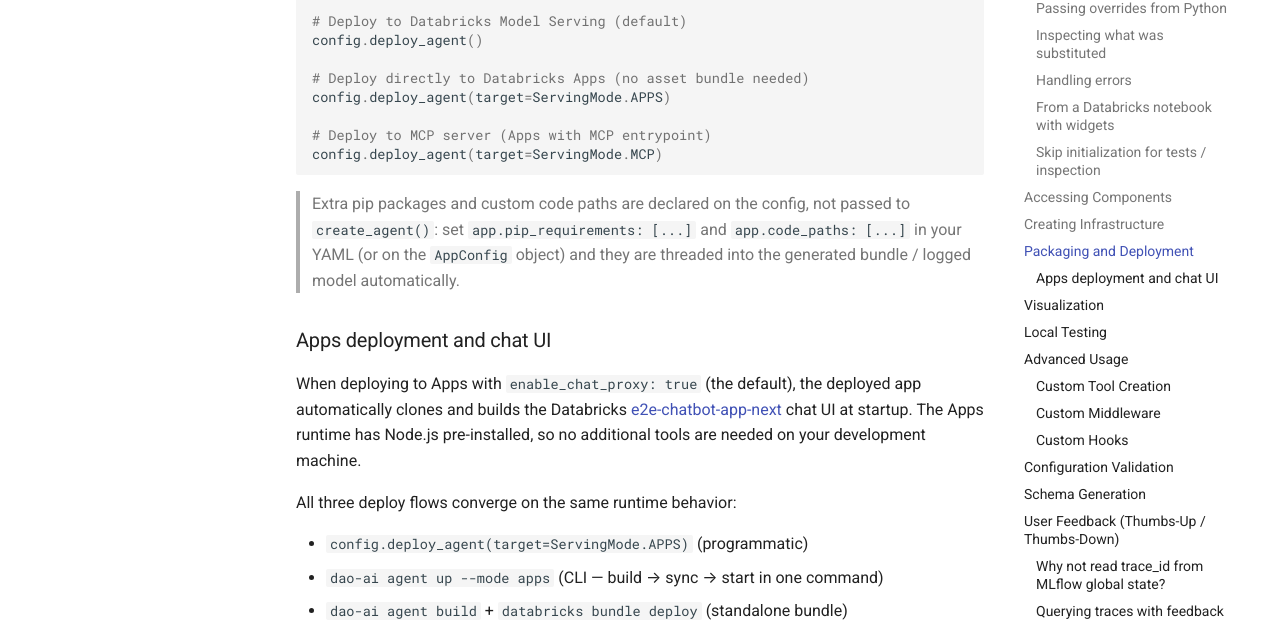
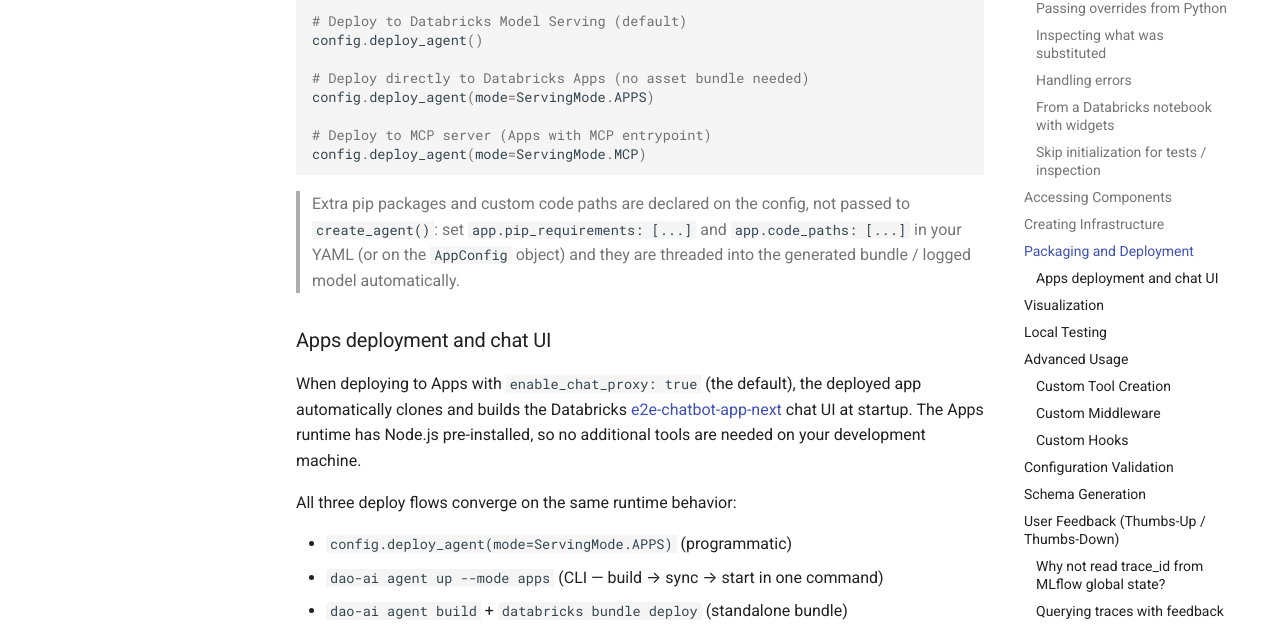
Before and after one commit to natefleming/retail-ai, an MkDocs documentation site: the page built from docs/python-api.md, in a window 1280 px wide and 900 px high, scrolled down 2735 px. Shown: the part 172-803 px from the top of the window. Built offline with MkDocs 1.6.1 and Material for MkDocs 9.7.7, drawn with Linux system fonts in a browser that asks for light colours; comment, search, counter and statistics services are not loaded.

Commit message:
docs: update deploy_agent(mode=) + PromptModel field removal + CHANGELOG
Update docs/python-api.md, faq.md, lakebase.md to deploy_agent(mode=...).
Add [Unreleased] CHANGELOG entries: deploy_agent target→mode rename,
PromptModel schema/tags removal, _locking mirror-host fix, and the #272
shared-runner fix.

Co-authored-by: Isaac

````diff
--- a/docs/python-api.md
+++ b/docs/python-api.md
@@ -141,10 +141,10 @@
 config.deploy_agent()
 
 # Deploy directly to Databricks Apps (no asset bundle needed)
-config.deploy_agent(target=ServingMode.APPS)
+config.deploy_agent(mode=ServingMode.APPS)
 
 # Deploy to MCP server (Apps with MCP entrypoint)
-config.deploy_agent(target=ServingMode.MCP)
+config.deploy_agent(mode=ServingMode.MCP)
 ```
 
 > Extra pip packages and custom code paths are declared on the config, not passed
@@ -162,7 +162,7 @@
 
 All three deploy flows converge on the same runtime behavior:
 
-- `config.deploy_agent(target=ServingMode.APPS)` (programmatic)
+- `config.deploy_agent(mode=ServingMode.APPS)` (programmatic)
 - `dao-ai agent up --mode apps` (CLI — build → sync → start in one command)
 - `dao-ai agent build` + `databricks bundle deploy` (standalone bundle)
 
````
Also changed, not shown: CHANGELOG.md (+8 -0 lines), docs/faq.md (+2 -2 lines), docs/lakebase.md (+1 -1 lines).
